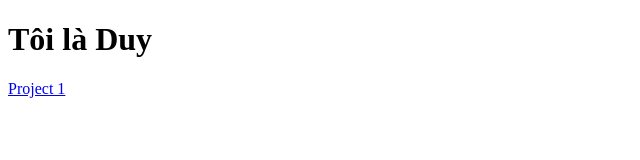
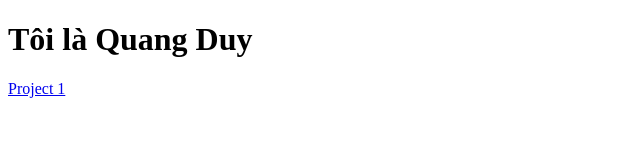
Before and after one commit to duyquangnguyenn/duyquangnguyenn.github.io, a plain HTML site: page index.html in a window 1280 px wide. Shown: the whole page, without its empty margins (0-640 px from the left). Drawn offline with Linux system fonts and the light colour scheme.

Commit message:
Update project

```diff
--- a/index.html
+++ b/index.html
@@ -7,7 +7,7 @@
     <title>Duy Quang</title>
 </head>
 <body>
-    <h1>Tôi là Duy</h1>
+    <h1>Tôi là Quang Duy</h1>
     <a href="./project1/index.html">Project 1</a>
 </body>
 </html>
```
